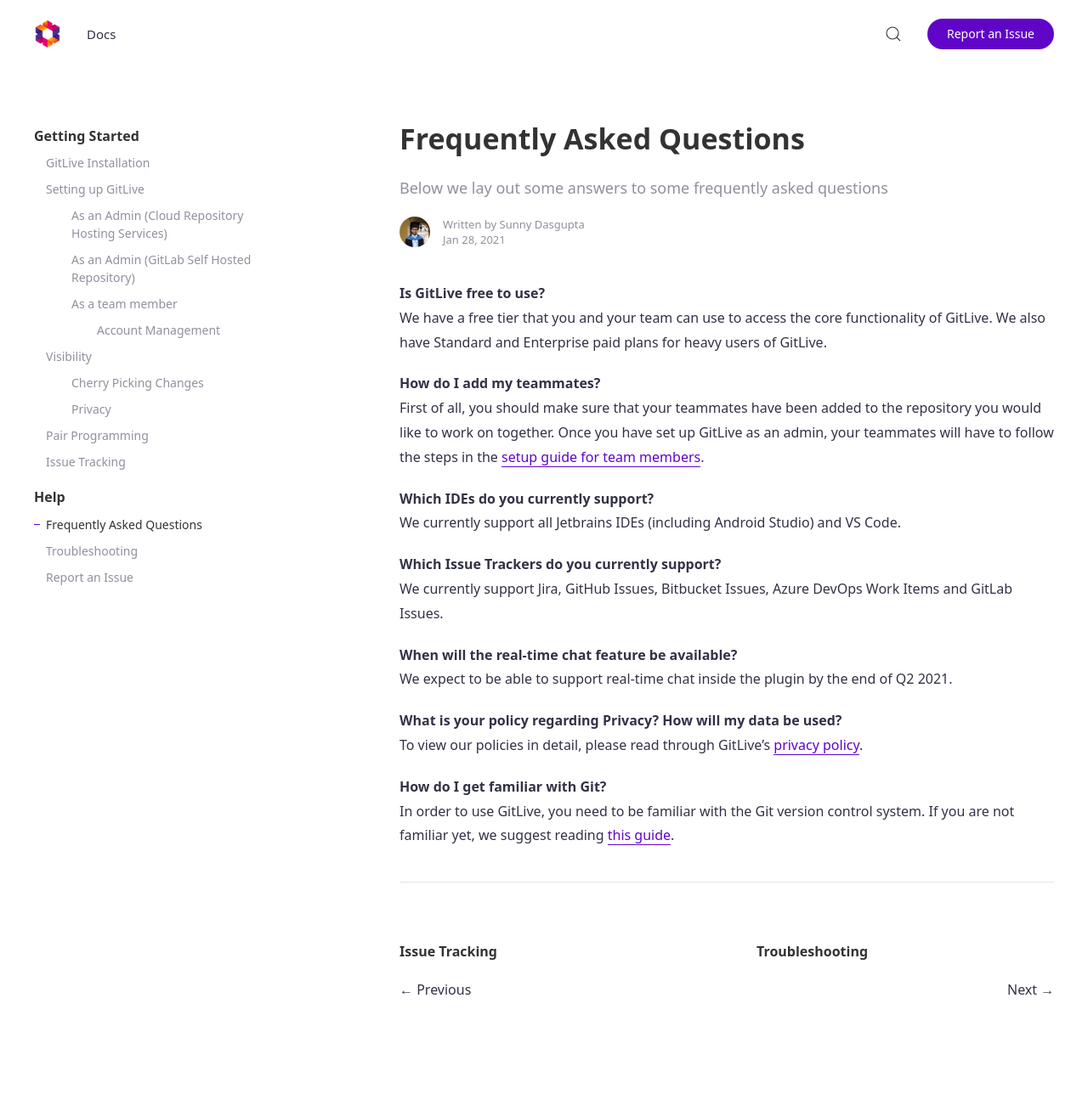
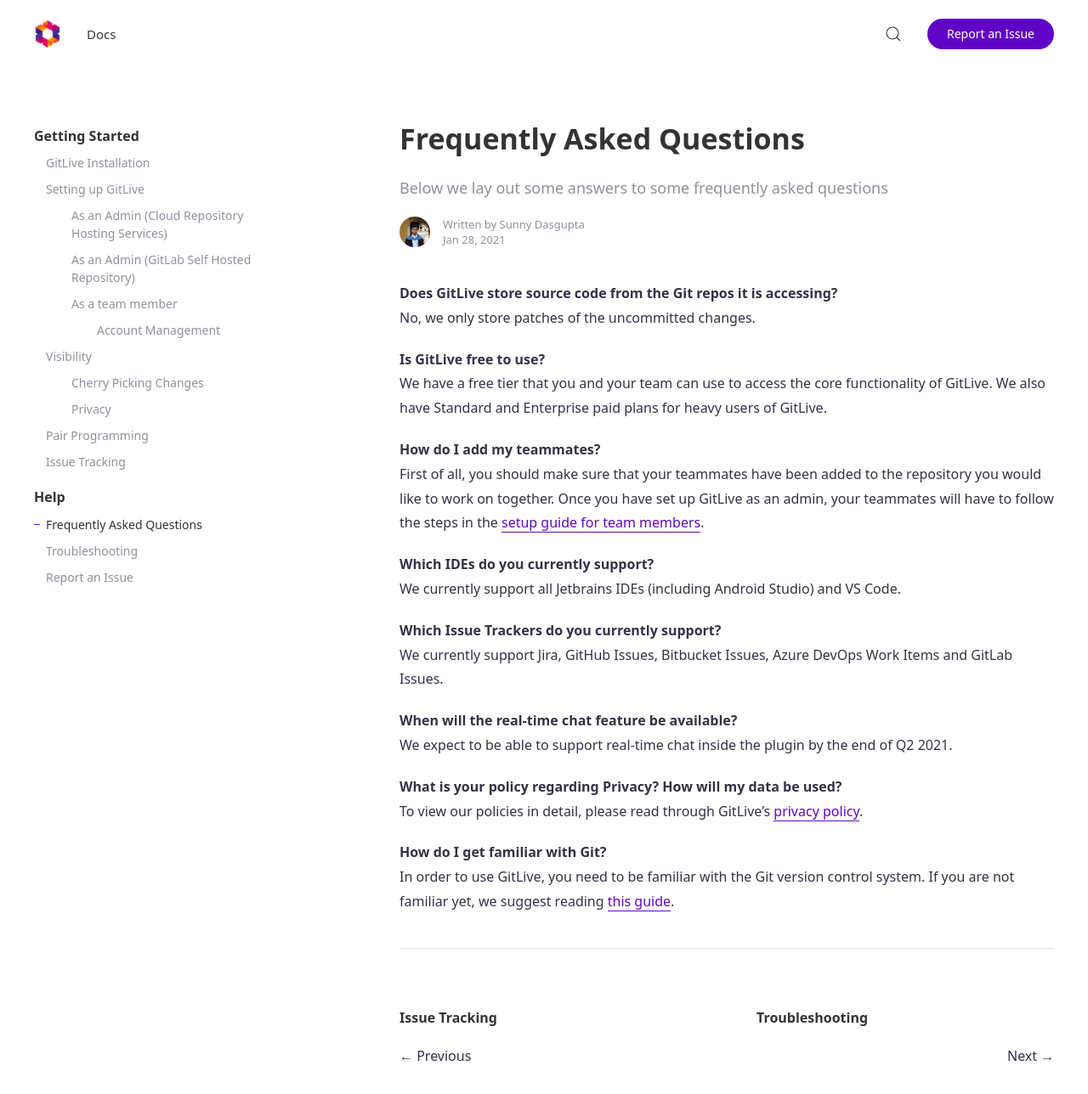
Before and after one commit to GitLiveApp/GitLive, a Jekyll site: the page built from _docs/faq.md, in a window 1280 px wide and 1315 px high. Shown: the top 1288 px of the window at 85% size. Built offline with Jekyll 4.4.1, drawn with Linux system fonts in a browser that asks for light colours.

Commit message:
Storing code q

```diff
--- a/_docs/faq.md
+++ b/_docs/faq.md
@@ -5,6 +5,10 @@ tags: [help, faq]
 author: sunny
 
 ---
+
+**Does GitLive store source code from the Git repos it is accessing?**
+<br>
+No, we only store patches of the uncommitted changes.
 
 **Is GitLive free to use?**
 <br>
```
